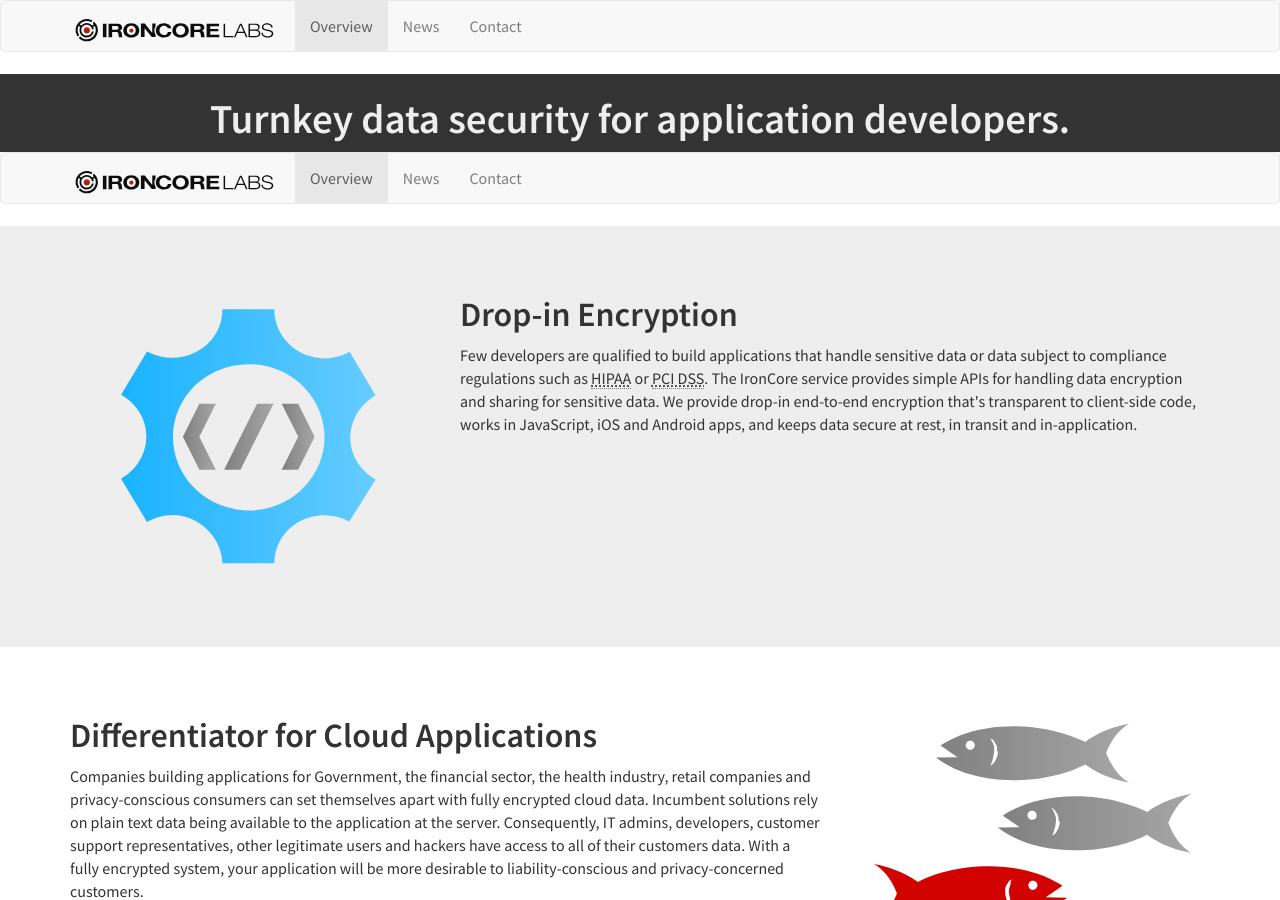
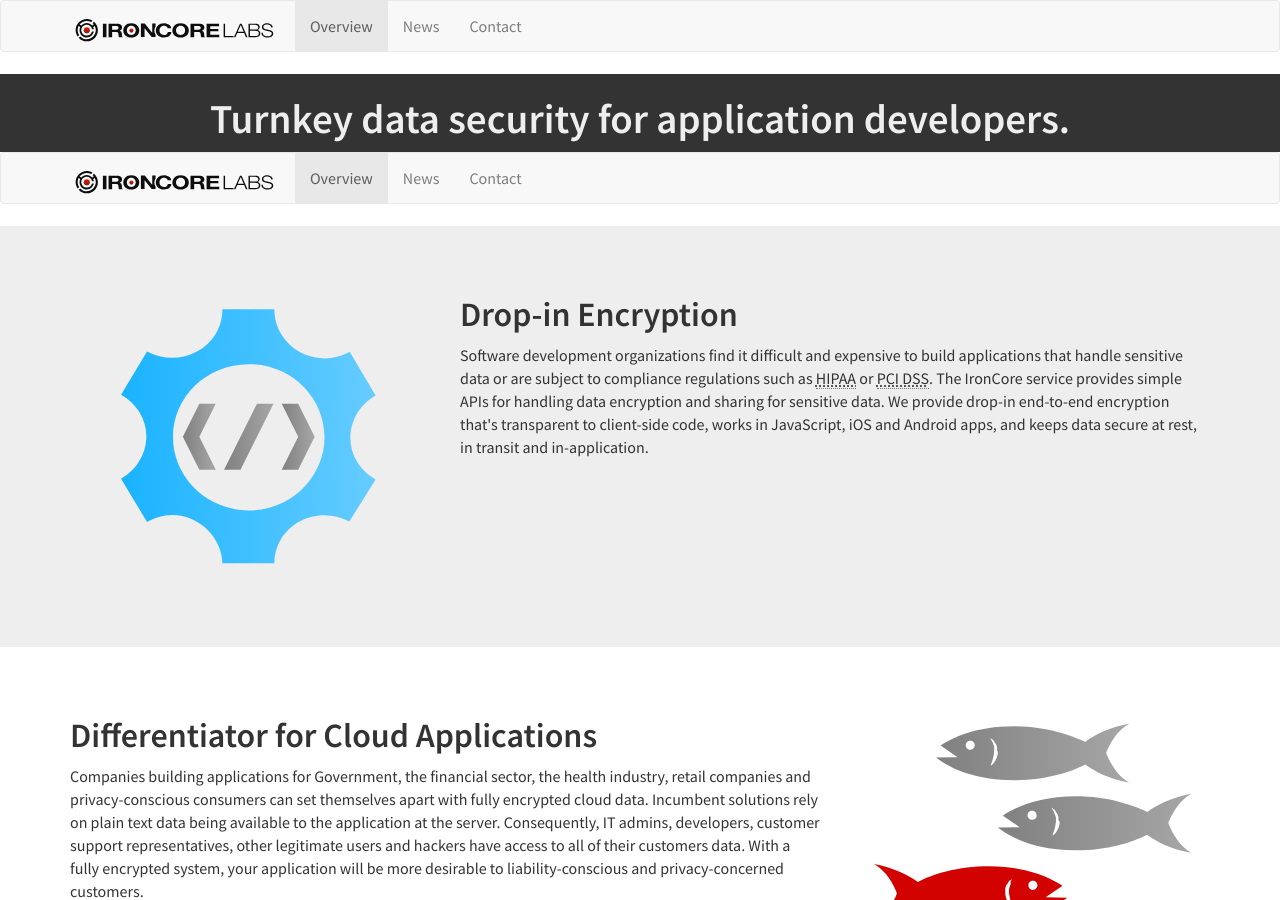
Before and after one commit to IronCoreLabs/ironcorelabs.github.io, a Jekyll site: the page built from index.html, in a window 1280 px wide and 900 px high. Built offline with Jekyll 4.4.1, drawn with Linux system fonts in a browser that asks for light colours; nearby versions of some CDN libraries; comment, search, counter and statistics services are not loaded.

Commit message:
Updated wording of dev section of home page

```diff
--- a/index.html
+++ b/index.html
@@ -27,7 +27,7 @@
       <div class="stripe-text">
         <h2>Drop-in Encryption</h2>
         <p>
-          Few developers are qualified to build applications that handle sensitive data or data subject to compliance regulations such as <abbr title="Health Insurance Portability and Accountability Act - requires secure handling of protected health information">HIPAA</abbr> or <abbr title="Payment Card Industry Data Security Standards - requires secure handling of credit card related information">PCI DSS</abbr>.
+          Software development organizations find it difficult and expensive to build applications that handle sensitive data or are subject to compliance regulations such as <abbr title="Health Insurance Portability and Accountability Act - requires secure handling of protected health information">HIPAA</abbr> or <abbr title="Payment Card Industry Data Security Standards - requires secure handling of credit card related information">PCI DSS</abbr>.
 The IronCore service provides simple APIs for handling data encryption and sharing for sensitive data. We provide drop-in end-to-end encryption that's transparent to client-side code, works in JavaScript, iOS and Android apps, and keeps data secure at rest, in transit and in-application.
         </p>
       </div>
```
